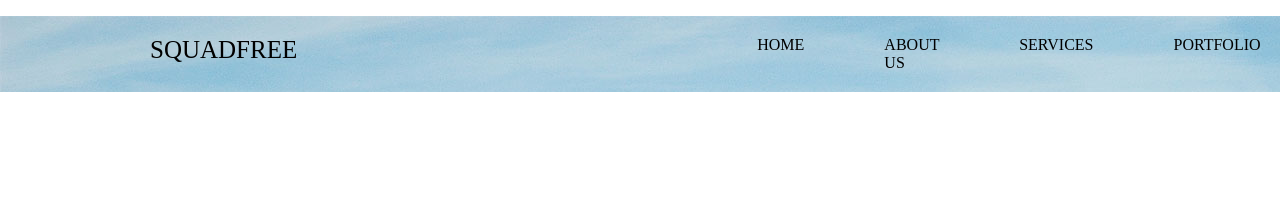
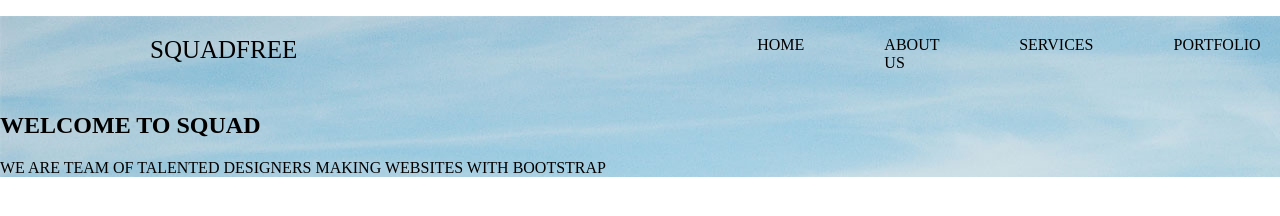
Before and after one commit to Greymist-WOLF/Practsise-website, a plain HTML site: page index.html in a window 1280 px wide. Shown: the top 216 px of the page. Drawn offline with Linux system fonts and the light colour scheme.

Commit message:
added changes

```diff
--- a/index.html
+++ b/index.html
@@ -31,7 +31,10 @@
             </ul>
 
         </nav>
-
+        <div>
+            <h1>WELCOME TO SQUAD</h1>
+            <p>WE ARE TEAM OF TALENTED DESIGNERS MAKING WEBSITES WITH BOOTSTRAP</p>
+        </div>
     </section>
     <section>
 
```
